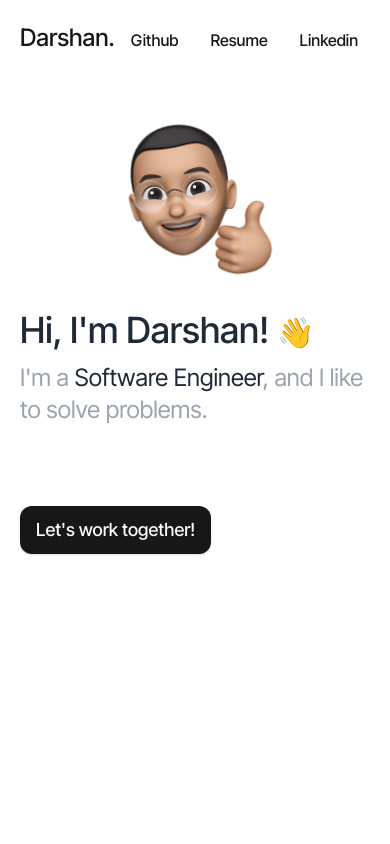
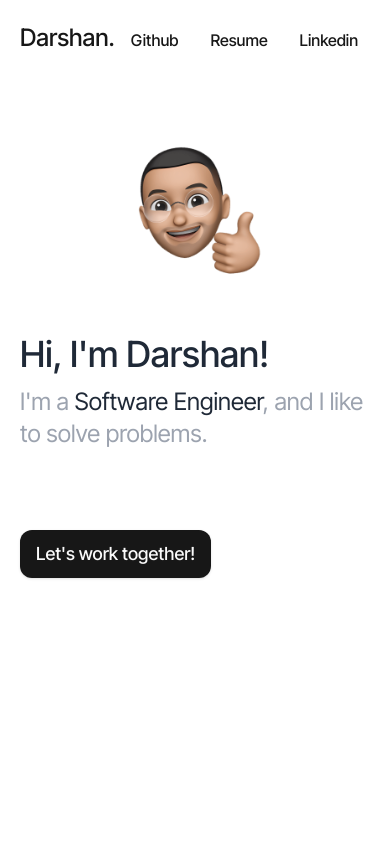
Before and after one commit to darshangoswami/Portfolio, a React (Vite) app: page / in a window 390 px wide. Shown: the top 844 px of the page. Built offline with nearby package versions, Linux system fonts and the light colour scheme.

Commit message:
change width and posi for h1 and memoji, remove emoji from h1

```diff
--- a/src/App.jsx
+++ b/src/App.jsx
@@ -42,11 +42,11 @@ function App() {
       </nav>
       <main className="px-5 md:px-20 lg:px-36">
         <div className="h-screen flex flex-col">
-          <div className="w-52 md:w-60 self-center my-3 md:pt-20 md:self-end md:mr-[-3rem] lg:mr-0">
+          <div className="w-44 md:w-60 self-center my-10 md:my-3 md:pt-20 md:self-end md:mr-[-3rem] lg:mr-0">
             <img src={memoji} alt="" />
           </div>
-          <h1 className="text-4xl md:text-6xl text-gray-800 font-medium md:mt-[-7rem]">
-            Hi, I'm Darshan! <span className="text-3xl">👋</span>
+          <h1 className="text-4xl md:text-6xl text-gray-800 font-medium md:mt-[-9.5rem]">
+            Hi, I'm Darshan!
           </h1>
           <h2 className="text-2xl text-gray-400 md:text-3xl mt-3">
             I'm a <span className="text-gray-800">Software Engineer</span>, and
```
